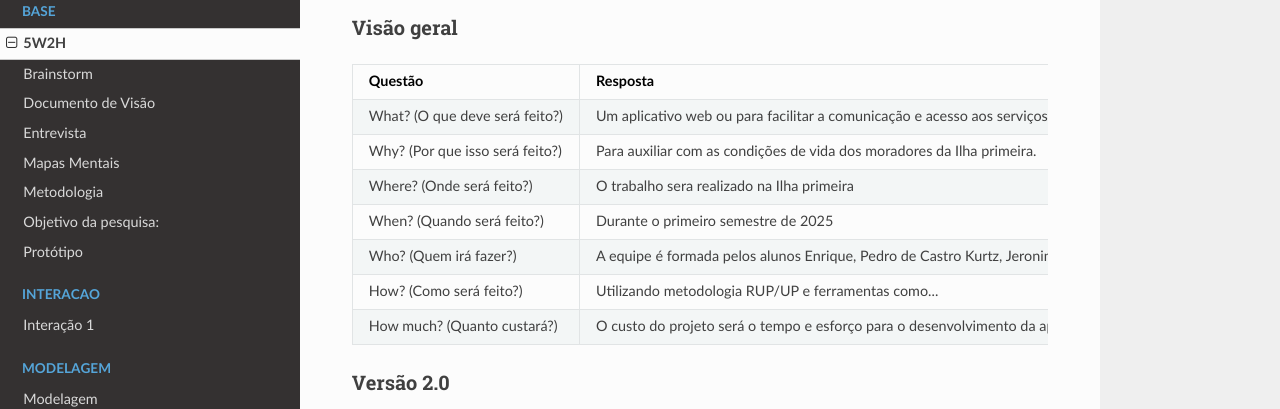
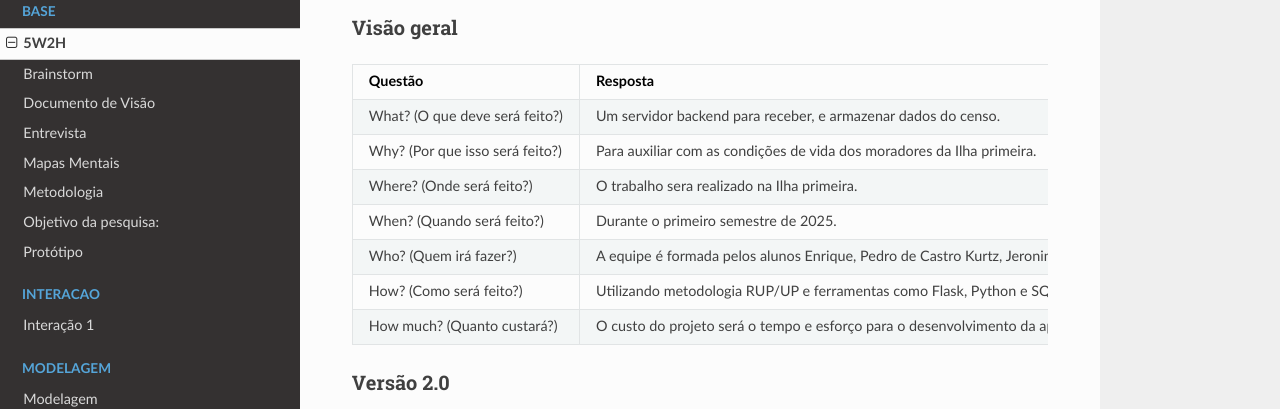
Before and after one commit to Projetos-de-Extensao/PBE_ADS_25.1_8001_ALPHA, an MkDocs documentation site: the page built from docs/base/5w2h.md, in a window 1280 px wide and 900 px high, scrolled down 392 px. Shown: the part 151-560 px from the top of the window. Built offline with MkDocs 1.6.1, drawn with Linux system fonts in a browser that asks for light colours; nearby versions of some CDN libraries.

Commit message:
Update 5w2h.md

```diff
--- a/docs/base/5w2h.md
+++ b/docs/base/5w2h.md
@@ -24,12 +24,12 @@ title: 5W2H
 
 |Questão|Resposta|
 |-------|--------|
-|What? (O que deve será feito?) |Um aplicativo web ou para facilitar a comunicação e acesso aos serviços publicos.
-|Why? (Por que isso será feito?) |Para auxiliar com as condições de vida dos moradores da Ilha primeira.
-|Where? (Onde será feito?) |O trabalho sera realizado na Ilha primeira
-|When? (Quando será feito?) |Durante o primeiro semestre de 2025
-|Who? (Quem irá fazer?) |A equipe é formada pelos alunos Enrique, Pedro de Castro Kurtz, Jeronimo Chiclana, Julia Siodaro.
-|How? (Como será feito?)|Utilizando metodologia RUP/UP e ferramentas como...|
+|What? (O que deve será feito?) |Um servidor backend para receber, e armazenar dados do censo. |
+|Why? (Por que isso será feito?) |Para auxiliar com as condições de vida dos moradores da Ilha primeira. |
+|Where? (Onde será feito?) |O trabalho sera realizado na Ilha primeira. |
+|When? (Quando será feito?) |Durante o primeiro semestre de 2025. |
+|Who? (Quem irá fazer?) |A equipe é formada pelos alunos Enrique, Pedro de Castro Kurtz, Jeronimo Chiclana, Julia Siodaro. |
+|How? (Como será feito?)|Utilizando metodologia RUP/UP e ferramentas como Flask, Python e SQL. |
 |How much? (Quanto custará?)|O custo do projeto será o tempo e esforço para o desenvolvimento da aplicação|
 
 
```
